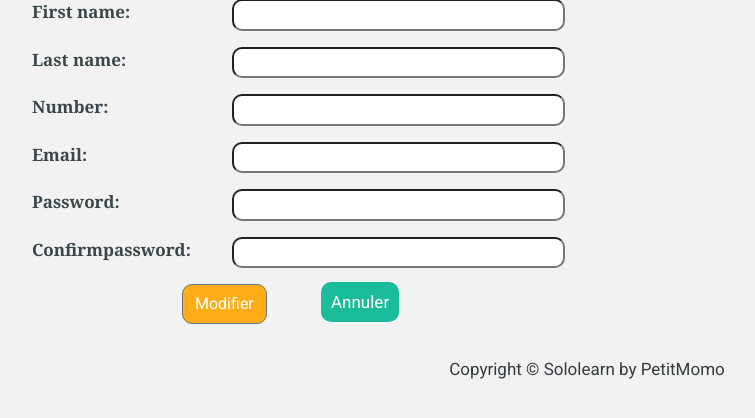
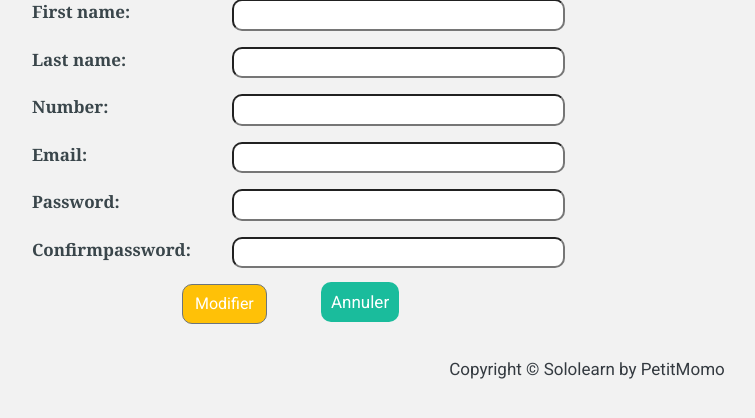
Before and after one commit to petitmomo/DjangoProject, a Django app: template registration/mysite/templates/cour_edit.html in a window 1280 px wide. Shown: the part 143-561 px from the top of the page, without its empty margins (53-808 px from the left). Run offline with Django 3.2, Linux system fonts and the light colour scheme; the template is opened without the code that fills it: values that come from a table or form of the project are taken from there, others are empty; some libraries are stand-ins or nearby versions.

Commit message:
sauvegarde

```diff
--- a/registration/mysite/static/css/cour_edit.css
+++ b/registration/mysite/static/css/cour_edit.css
@@ -22,7 +22,7 @@ textarea{
 input{width: 30%;
    border-radius: 10px;}
    .btn-secondary{
-       background-color:rgba(255, 166, 0, 0.904);
+       background-color:#ffc107;
        margin-left: 150px;
        height: 40;
        border-radius: 10px;
```
